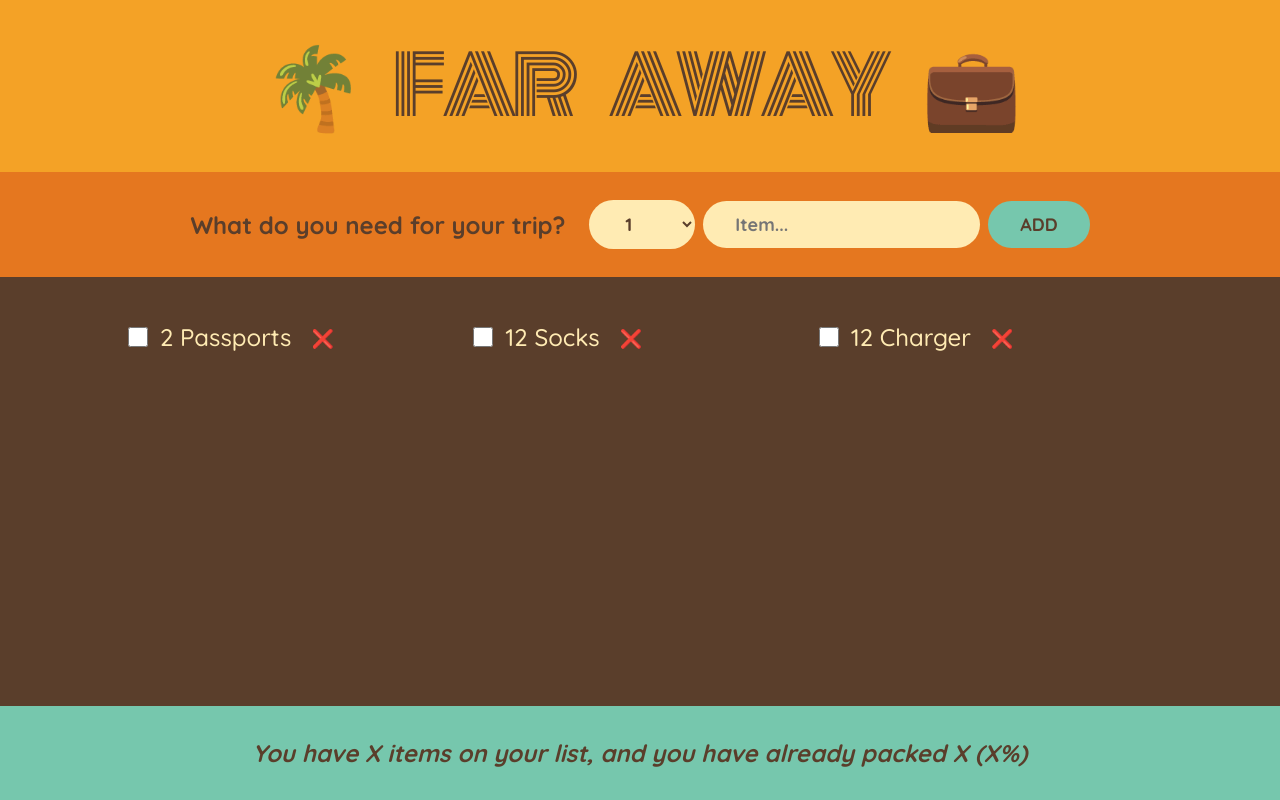
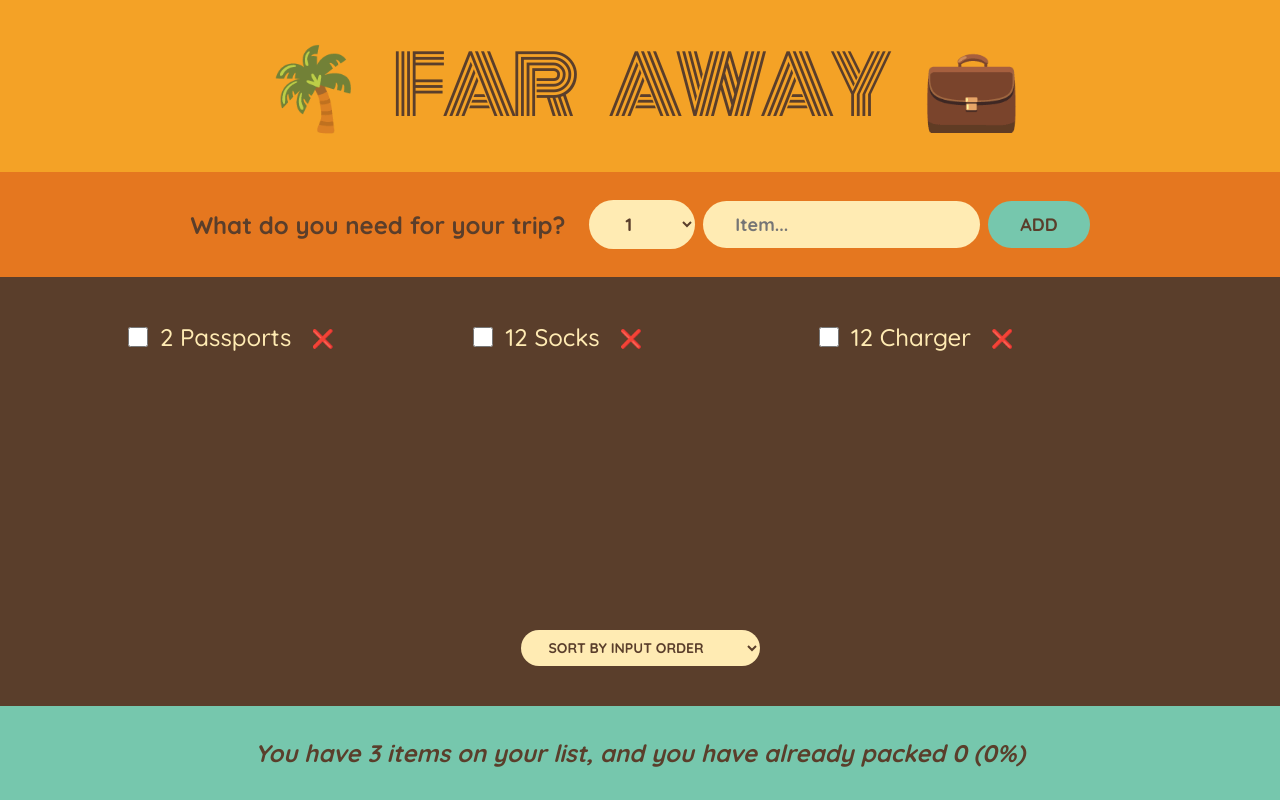
Before and after one commit to ShawnRSidwell/travel-list-react-example, a React (Create React App) app: page / in a window 1280 px wide. Built offline with nearby package versions, Linux system fonts and the light colour scheme.

Commit message:
Add sorting functionality

```diff
--- a/src/App.js
+++ b/src/App.js
@@ -34,7 +34,7 @@ export default function App() {
         onDeleteItem={handleDeleteItem}
         onToggleItem={handleToggleItem}
       />
-      <Stats />
+      <Stats items={items} />
     </div>
   );
 }
@@ -78,45 +78,81 @@ function Form({ onAddItems }) {
   );
 }
 
-function PackingList({ items, onDelete, onToggle }) {
+function PackingList({ items, onDeleteItem, onToggleItem }) {
+  const [sortBy, setSortBy] = useState("input");
+  let sortedItems;
+  if (sortBy === "input") sortedItems = items;
+  if (sortBy === "description")
+    sortedItems = items
+      .slice()
+      .sort((a, b) => a.description.localeCompare(b.description));
+  if (sortBy === "packed")
+    sortedItems = items
+      .slice()
+      .sort((a, b) => Number(a.packed) - Number(b.packed));
+
   return (
     <div className="list">
       <ul>
-        {items.map((item) => (
+        {sortedItems.map((item) => (
           <Item
             item={item}
             key={item.id}
-            onDelete={onDelete}
-            onToggle={onToggle}
+            onDeleteItem={onDeleteItem}
+            onToggleItem={onToggleItem}
           />
         ))}
       </ul>
+      <div className="actions">
+        <select
+          value={sortBy}
+          onChange={({ target: { value } }) => setSortBy(value)}
+        >
+          <option value="input">Sort by input order</option>
+          <option value="description">Sort by Description</option>
+          <option value="packed">Sort by packed status</option>
+        </select>
+      </div>
     </div>
   );
 }
 
-function Item({ item, onDelete, onToggle }) {
+function Item({ item, onDeleteItem, onToggleItem }) {
   return (
     <li>
       <input
         type="checkbox"
         value={item.packed}
         onChange={() => {
-          onToggle(item.id);
+          onToggleItem(item.id);
         }}
       />
       <span style={item.packed ? { textDecoration: "line-through" } : {}}>
         {item.quantity} {item.description}
       </span>
-      <button onClick={() => onDelete(item.id)}>❌</button>
+      <button onClick={() => onDeleteItem(item.id)}>❌</button>
     </li>
   );
 }
 
-function Stats() {
+function Stats({ items }) {
+  if (!items.length)
+    return (
+      <p className="stats">
+        <em>Start adding items to your packing list 📃</em>
+      </p>
+    );
+  const numItems = items.length;
+  const numPacked = items.filter((item) => item.packed).length;
+  const percentage = Math.round((numPacked / numItems) * 100);
   return (
     <footer className="stats">
-      <em>You have X items on your list, and you have already packed X (X%)</em>
+      <em>
+        {" "}
+        {percentage === 100
+          ? "You got everything! Ready to go! --------✈"
+          : `You have ${numItems} items on your list, and you have already packed ${numPacked} (${percentage}%)`}
+      </em>
     </footer>
   );
 }
```
